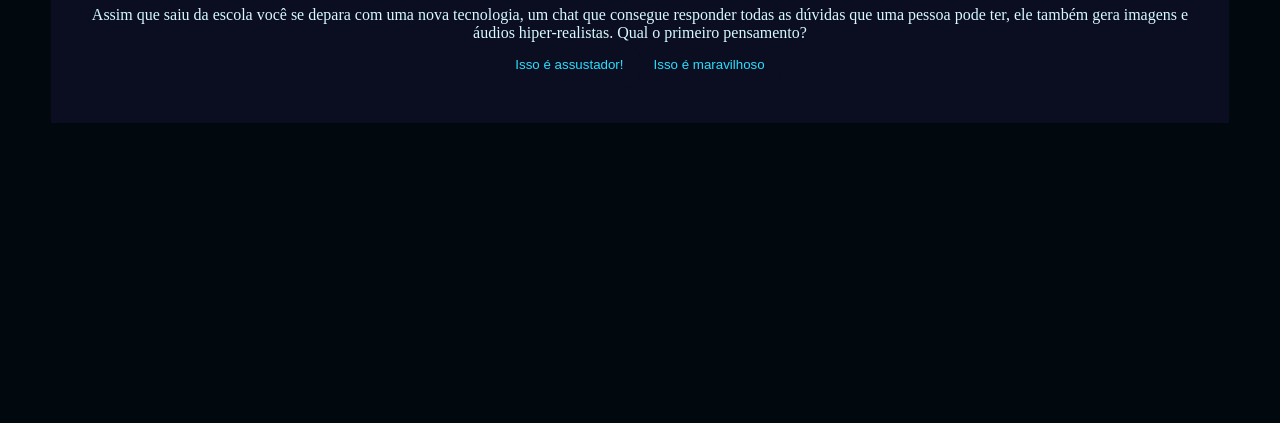
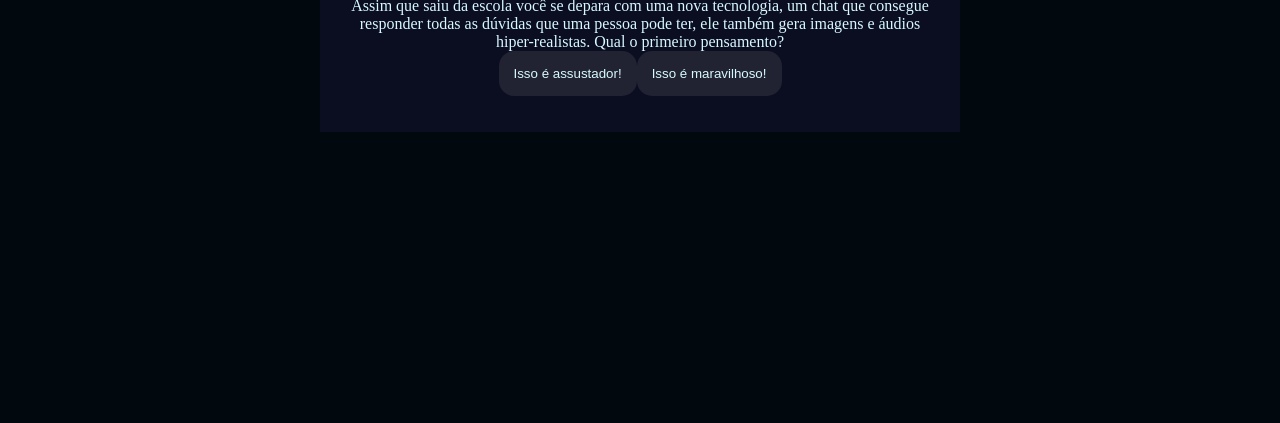
Before and after one commit to Thanzito/projeto_Ai, a plain HTML site: page index.html in a window 1280 px wide. Shown: the part 393-816 px from the top of the page. Drawn offline with Linux system fonts and the light colour scheme.

Commit message:
Add files via upload

```diff
--- a/script.js
+++ b/script.js
@@ -4,102 +4,107 @@ const caixaAlternativas = document.querySelector(".caixa-alternativas");
 const caixaResultado = document.querySelector(".caixa-resultado");
 const textoResultado = document.querySelector(".texto-resultado");
 
-
 const perguntas = [
     {
         enunciado: "Assim que saiu da escola você se depara com uma nova tecnologia, um chat que consegue responder todas as dúvidas que uma pessoa pode ter, ele também gera imagens e áudios hiper-realistas. Qual o primeiro pensamento?",
-        alternativas: [{
-            texto:"Isso é assustador!",
-            afirmacao:"Afirmação",
+        alternativas: [
+            {
+                texto: "Isso é assustador!",
+                afirmacao: "No início ficou com medo do que essa tecnologia pode fazer. "
             },
             {
-            texto:"Isso é maravilhoso",
-            afirmacao:"Afirmação",
-        },
+                texto: "Isso é maravilhoso!",
+                afirmacao: "Quis saber como usar IA no seu dia a dia."
+            }
         ]
     },
     {
         enunciado: "Com a descoberta desta tecnologia, chamada Inteligência Artificial, uma professora de tecnologia da escola decidiu fazer uma sequência de aulas sobre esta tecnologia. No fim de uma aula ela pede que você escreva um trabalho sobre o uso de IA em sala de aula. Qual atitude você toma?",
-        alternativas: [{
-           texto:"Utiliza uma ferramenta de busca na internet que utiliza IA para que ela ajude a encontrar informações relevantes para o trabalho e explique numa linguagem que facilite o entendimento.",
-           afirmacao:"Afirmação",
+        alternativas: [
+            {
+                texto: "Utiliza uma ferramenta de busca na internet que utiliza IA para que ela ajude a encontrar informações relevantes para o trabalho e explique numa linguagem que facilite o entendimento.",
+                afirmacao: "Conseguiu utilizar a IA para buscar informações úteis."
             },
             {
                 texto: "Escreve o trabalho com base nas conversas que teve com colegas, algumas pesquisas na internet e conhecimentos próprios sobre o tema.",
-            afirmacao:"Afirmação",
-        },
+                afirmacao: "Sentiu mais facilidade em utilizar seus próprios recursos para escrever seu trabalho."
+            }
         ]
     },
     {
         enunciado: "Após a elaboração do trabalho escrito, a professora realizou um debate entre a turma para entender como foi realizada a pesquisa e escrita. Nessa conversa também foi levantado um ponto muito importante: como a IA impacta o trabalho do futuro. Nesse debate, como você se posiciona?",
-        alternativas: [{
-            texto:"Defende a ideia de que a IA pode criar novas oportunidades de emprego e melhorar habilidades humanas.",
-            afirmacao:"afirmação",
+        alternativas: [
+            {
+                texto: "Defende a ideia de que a IA pode criar novas oportunidades de emprego e melhorar habilidades humanas.",
+                afirmacao: "Vem impulsionando a inovação na área de IA e luta para abrir novos caminhos profissionais com IA."
             },
             {
-            texto:"Me preocupo com as pessoas que perderão seus empregos para máquinas e defendem a importância de proteger os trabalhadores.",
-            afirmacao:"Afirmação",
-        },
+                texto: "Me preocupo com as pessoas que perderão seus empregos para máquinas e defendem a importância de proteger os trabalhadores.",
+                afirmacao: "Sua preocupação com as pessoas motivou a criar um grupo de estudos entre trabalhadores para discutir meios de utilização de IA de forma ética."
+            }
         ]
     },
     {
         enunciado: "Ao final da discussão, você precisou criar uma imagem no computador que representasse o que pensa sobre IA. E agora?",
-        alternativas: [{
-            texto:"Criar uma imagem utilizando uma plataforma de design como o Paint.",
-            afirmacao:"Afirmação",
+        alternativas: [
+            {
+                texto: "Criar uma imagem utilizando uma plataforma de design como o Paint.",
+                afirmacao: "Notou também que muitas pessoas não sabem ainda utilizar as ferramentas tradicionais e decidiu compartilhar seus conhecimentos de design utilizando ferramentas de pintura digital para iniciantes."
             },
             {
-            texto:"Criar uma imagem utilizando um gerador de imagem de IA.",
-            afirmacao:"afirmação",
-        },
+                texto: "Criar uma imagem utilizando um gerador de imagem de IA.",
+                afirmacao: "Acelerou o processo de criação de trabalhos utilizando geradores de imagem e agora consegue ensinar pessoas que sentem dificuldades em desenhar manualmente como utilizar também!"
+            }
         ]
     },
     {
         enunciado: "Você tem um trabalho em grupo de biologia para entregar na semana seguinte, o andamento do trabalho está um pouco atrasado e uma pessoa do seu grupo decidiu fazer com ajuda da IA. O problema é que o trabalho está totalmente igual ao do chat. O que você faz? ",
-        alternativas: [{
-            texto:"Escrever comandos para o chat é uma forma de contribuir com o trabalho, por isso não é um problema utilizar o texto inteiro.",
-            afirmacao:"Afirmação",
+        alternativas: [
+            {
+                texto: "Escrever comandos para o chat é uma forma de contribuir com o trabalho, por isso não é um problema utilizar o texto inteiro.",
+                afirmacao: "Infelizmente passou a utilizar a IA para fazer todas suas tarefas e agora se sente dependente da IA para tudo."
             },
             {
-            texto:"O chat pode ser uma tecnologia muito avançada, mas é preciso manter a atenção pois toda máquina erra, por isso revisar o trabalho e contribuir com as perspectivas pessoais é essencial.",
-            afirmacao:"Afirmação",
+                texto: "O chat pode ser uma tecnologia muito avançada, mas é preciso manter a atenção pois toda máquina erra, por isso revisar o trabalho e contribuir com as perspectivas pessoais é essencial.",
+                afirmacao: "Percebeu que toda IA reproduz orientações baseadas na empresa que programou e muito do que o chat escrevia não refletia o que pensava e por isso sabe que os textos gerados pela IA devem servir como auxílio e não resultado final. "
+            }
+        ]
     },
-        ]
-    }
 ];
+
 
 let atual = 0;
 let perguntaAtual;
 let historiaFinal = "";
 
-function mostraPergunta(){
-    if(atual >= perguntas.length){
+function mostraPergunta() {
+    if (atual >= perguntas.length) {
         mostraResultado();
         return;
     }
     perguntaAtual = perguntas[atual];
     caixaPerguntas.textContent = perguntaAtual.enunciado;
     caixaAlternativas.textContent = "";
-    mostraAlternativa();
+    mostraAlternativas();
 }
 
-function respostaSelecionada(opcaoSelecionada){
+function mostraAlternativas(){
+    for(const alternativa of perguntaAtual.alternativas) {
+        const botaoAlternativas = document.createElement("button");
+        botaoAlternativas.textContent = alternativa.texto;
+        botaoAlternativas.addEventListener("click", () => respostaSelecionada(alternativa));
+        caixaAlternativas.appendChild(botaoAlternativas);
+    }
+}
+
+function respostaSelecionada(opcaoSelecionada) {
     const afirmacoes = opcaoSelecionada.afirmacao;
-    historiaFinal += afirmacoes+ " ";
+    historiaFinal += afirmacoes + " ";
     atual++;
     mostraPergunta();
 }
 
-function mostraAlternativa(){
-    for(const alternativa of perguntaAtual.alternativas){
-        const botaoAlternativas = document.createElement("button");
-        botaoAlternativas.textContent = alternativa.texto;
-        botaoAlternativas.addEventListener("click",() => respostaSelecionada(alternativa));
-        caixaAlternativas.appendChild(botaoAlternativas);
-    }
-}
-
-function mostraResultado(){
+function mostraResultado() {
     caixaPerguntas.textContent = "Em 2049...";
     textoResultado.textContent = historiaFinal;
     caixaAlternativas.textContent = "";
--- a/style.css
+++ b/style.css
@@ -1,9 +1,10 @@
 :root{
-    --cor-fundo: #01080e;
-    --cor-principal: #0b0d20;
+    --cor-fundo: #01080E ;
+    --cor-principal: #0B0D20 ;
     --cor-secundaria: #212333;
-    --cor-destaque: #2bdefd;
-    --cor-texto: #d7f9ff;
+    --cor-destaque: #2BDEFD;
+    --cor-texto: #D7F9FF;
+
 }
 
 body {
@@ -15,20 +16,21 @@ body {
     min-height: 100vh;
 }
 
-.caixa-principal {
+.caixa-principal{
     background-color: var(--cor-principal);
     width: 90%;
+    max-width: 600px;
     text-align: center;
     padding: 20px;
 }
 
-h1 {
+h1{
     color: var(--cor-destaque);
 }
 
-button{
-    background-color: var(--cor-principal);
-    color: var(--cor-destaque);
+button {
+    background-color: var(--cor-secundaria);
+    color: var(--cor-texto);
     border: none;
     border-radius: 15px;
     padding: 15px;
@@ -37,5 +39,5 @@ button{
 
 button:hover{
     background-color: var(--cor-destaque);
-    color: var(--cor-secundaria);
+    color: var(--cor-principal);
 }
```
Also changed, not shown: index.html (+1 -1 lines). Lines whose indentation alone changed are shown as unchanged.
